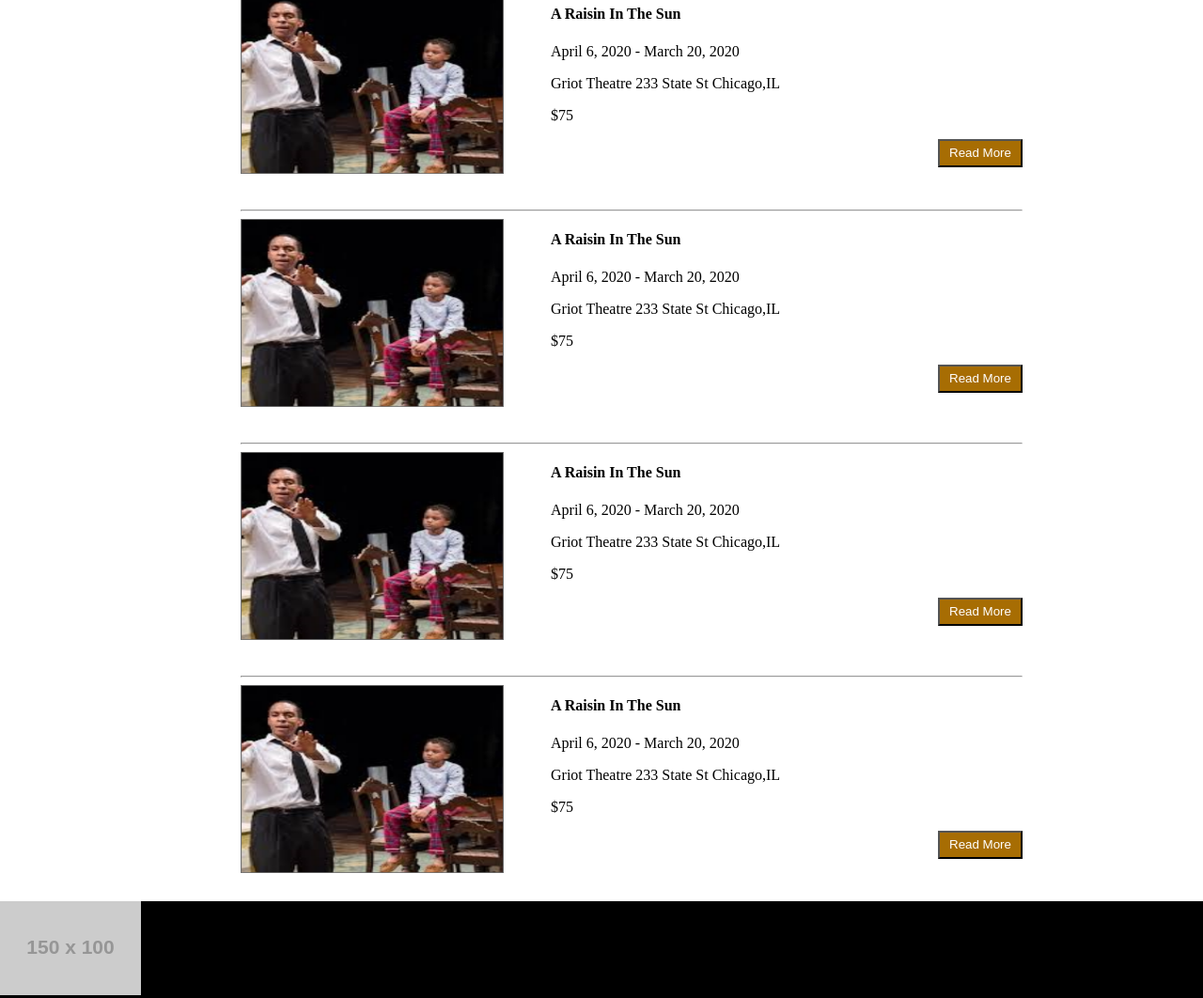
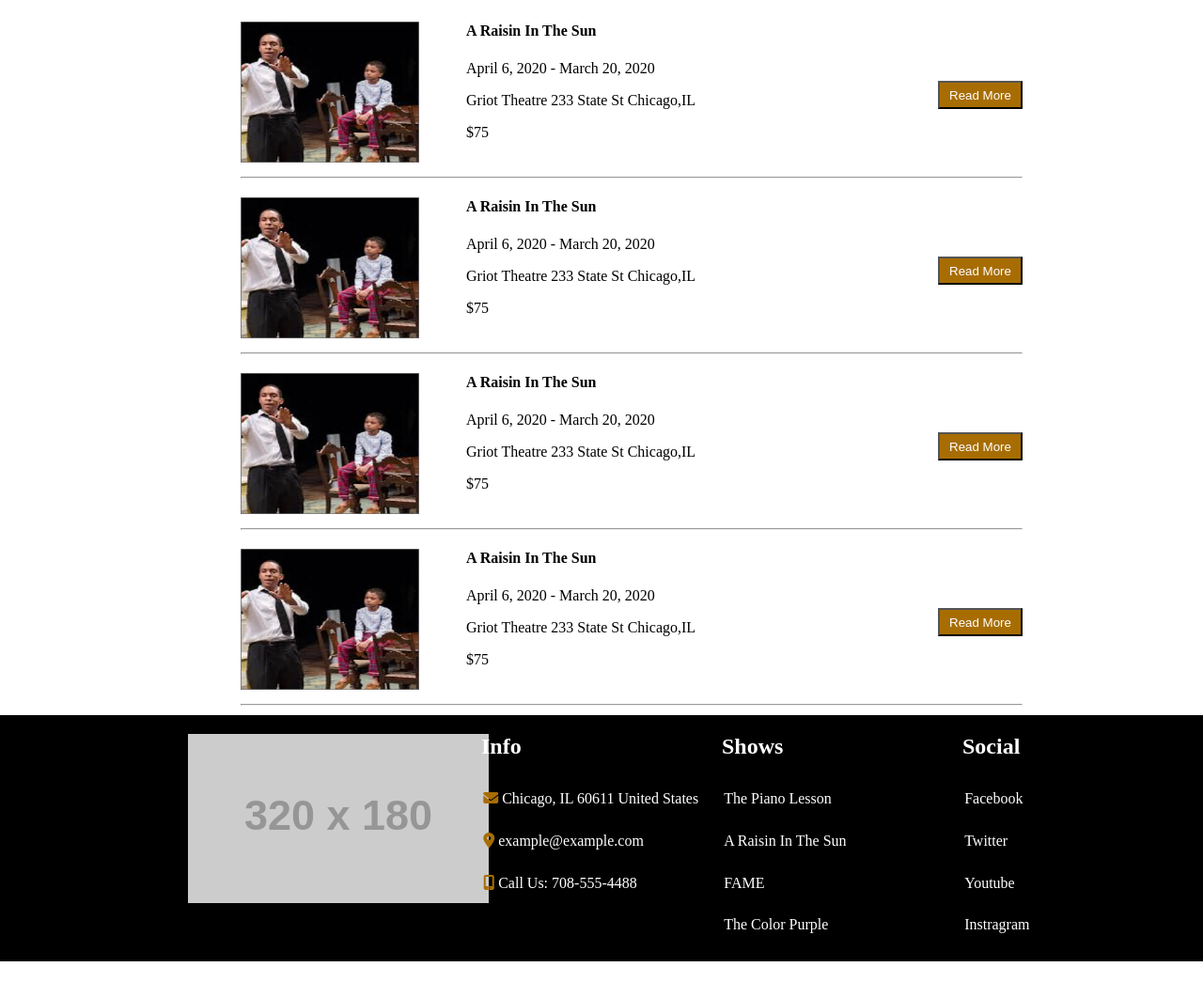
Before and after one commit to ReichertA2/Theatre-wireframe, a plain HTML site: page index.html in a window 1280 px wide. Shown: the part 834-1896 px from the top of the page at 94% size. After the commit the page ends 1857 px from the top, so only its background shows below. Drawn offline with Linux system fonts and the light colour scheme; placeholder pictures from the web are drawn by us.

Commit message:
Assignment Complete

```diff
--- a/css/style.css
+++ b/css/style.css
@@ -2,8 +2,6 @@ body, html{
     margin:0px;
     background-color:white;
     width:100%;
-
-    /* grid-template-columns: 1fr 1fr; */
 
 }
 
@@ -13,13 +11,12 @@ body, html{
     background-color:black;
     padding:20px;
     margin-top:-17px;
-    /* width:100%;  */
+
 }
 
 .topnav{
     display:grid;
     grid-template-columns: 1fr 1fr;
-    /* width:1300px; */
 
 }
 
@@ -31,7 +28,6 @@ body, html{
 }
 
 .topnav ul{
-    /* display:inline; */
     list-style:none;
     display:flex;
 
@@ -46,7 +42,6 @@ h3 {
 
     color:white;
     background-color:black;
-    /* display:inline; */
 
 }
 
@@ -67,13 +62,9 @@ h3 {
 .image_text {
     position:relative;
     text-align:center;
-
-    /* height:100%;
-    width:100%; */
-
 }
 
-.month{
+.month {
     margin-left:20%;
     margin-bottom:20px;
     border:0.1px solid;
@@ -82,16 +73,16 @@ h3 {
     height:40px;
     max-width: 65%;
 
+}
+
+.month h4 {
+    margin:0px;
+    padding-top: 1%;
 
 }
 
 .show_container{
     display:grid;
-    /* float:left; */
-    /* grid-template-columns: 1fr;
-    grid-template-rows:1fr 1fr 1fr 1fr;  */
-    /* background-color:pink; */
-    /* margin-left:340px; */
     margin-left:20%;
     max-width: 65%;
 
@@ -100,42 +91,31 @@ h3 {
 }
 
 .show_container img{
-    /* text-align:center; */
-    height: 200px;
-    width:280px;
+
+    height: 150px;
+    width:190px;
     float:left;
     padding-right:50px;
-    margin-bottom:30px;
+    margin-top: 20px;
+    margin-bottom:10px;
 
-    /* margin-left:450px; */
+
 
 
 }
 
-.show_container button{
+.show_container button {
     float:right;
     height:30px;
     width:90px;
     background-color:#a76d03;
     color: white;
-
-    /* margin-right:10px; */
-
+    margin-top:10%;
 
 }
 
-
-    /* display:grid; */
-    /* display:inline;
-    grid-template-columns: 2fr 2fr;
-    grid-template-rows: 2fr; */
-
-
-
-
-.show_container p {
-    /* display:flex;
-    float:left; */
+.showtext {
+    display:inline-block;
 }
 
 li{
@@ -151,8 +131,32 @@ li{
 i {
     color:#a76d03;
 }
+
     footer {
     background-color:black;
     color: white;
+    display:grid;
+    grid-template-columns: 2fr 1fr 1fr 1fr;
+    margin-top:10px;
 
 }
+
+footer img{
+    padding: 4%;
+    margin-left:35%;
+}
+
+footer ul{
+    margin-left:-20%;
+
+}
+
+footer li{
+    padding:5%;
+
+}
+
+hr{
+    margin:0px;
+    margin-top:5px;
+}
--- a/index.html
+++ b/index.html
@@ -7,7 +7,10 @@
     <meta name="viewport" content="width=device-width, initial-scale=1.0">
     <link rel="stylesheet" href="./css/style.css">
     <script src="https://kit.fontawesome.com/bf86607a9c.js" crossorigin="anonymous"></script>
-    <title>Theatre</title>
+    <link rel="preconnect" href="https://fonts.googleapis.com">
+    <link rel="preconnect" href="https://fonts.gstatic.com" crossorigin>
+    <link href="https://fonts.googleapis.com/css2?family=Roboto:ital@1&display=swap" rel="stylesheet" <title>Theatre
+    </title>
 </head>
 
 <body>
@@ -33,44 +36,51 @@
     <div class="show_container">
         <article class="show_list">
             <img src="./images/a-raisin-in-the-sun-theater-1.png">
+            <div class="showtext">
                 <h4>A Raisin In The Sun</h4>
                 <p>April 6, 2020 - March 20, 2020</p>
                 <p>Griot Theatre 233 State St Chicago,IL</p>
                 <p>$75</p>
+            </div>
             <button>Read More</button>
         </article>
         <article class="show_list">
             <hr>
             <img src="./images/a-raisin-in-the-sun-theater-1.png">
-            <section>
+            <div class="showtext">
                 <h4>A Raisin In The Sun</h4>
                 <p>April 6, 2020 - March 20, 2020</p>
                 <p>Griot Theatre 233 State St Chicago,IL</p>
                 <p>$75</p>
-            </section>
+            </div>
             <button>Read More</button>
         </article>
         <article class="show_list">
             <hr>
             <img src="./images/a-raisin-in-the-sun-theater-1.png">
+            <div class="showtext">
                 <h4>A Raisin In The Sun</h4>
                 <p>April 6, 2020 - March 20, 2020</p>
                 <p>Griot Theatre 233 State St Chicago,IL</p>
                 <p>$75</p>
+            </div>
             <button>Read More</button>
         </article>
         <article class="show_list">
             <hr>
             <img src="./images/a-raisin-in-the-sun-theater-1.png">
+            <div class="showtext">
                 <h4>A Raisin In The Sun</h4>
                 <p>April 6, 2020 - March 20, 2020</p>
                 <p>Griot Theatre 233 State St Chicago,IL</p>
                 <p>$75</p>
+            </div>
             <button>Read More</button>
         </article>
+        <hr>
     </div>
     <footer>
-        <img src="https://via.placeholder.com/150x100">
+        <img src="https://via.placeholder.com/320x180">
         <section>
             <h1>Info</h1>
             <ul>
```
Lines whose indentation alone changed are shown as unchanged.
